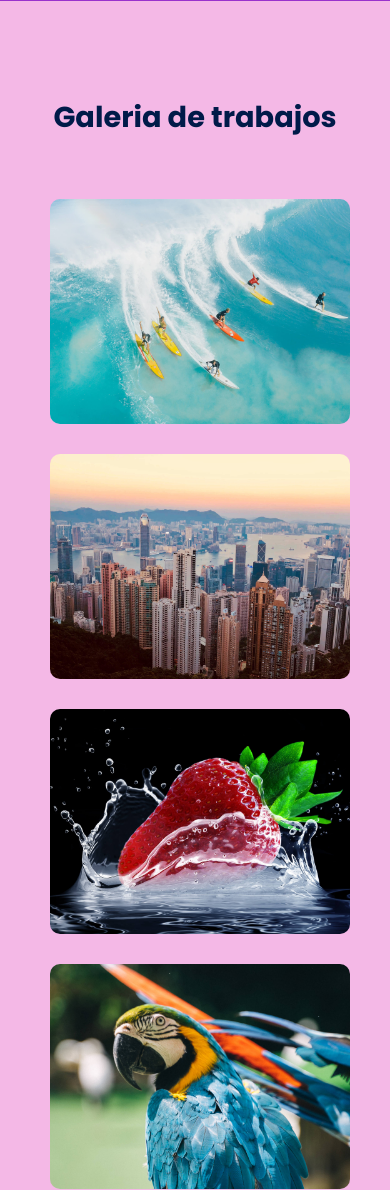
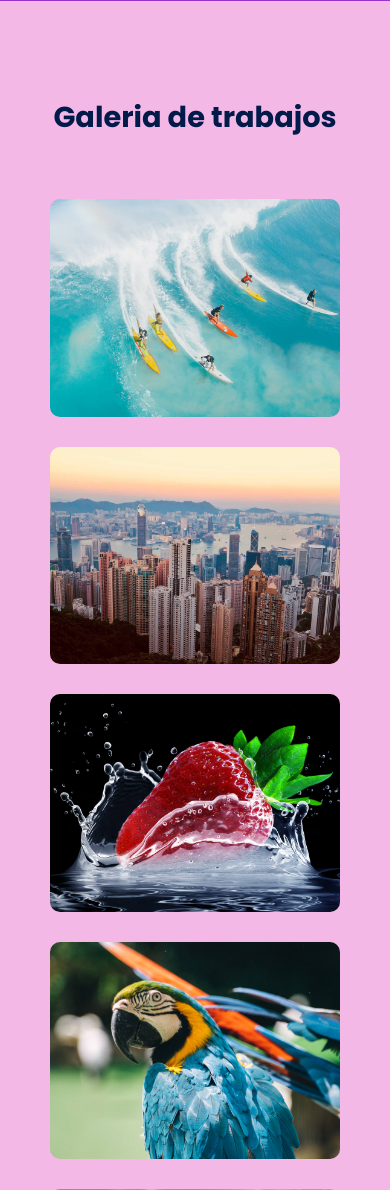
Before and after one commit to manitosypies/manitosypies.github.io, a PHP site: page / in a window 390 px wide; the page is wider, and only the part inside the window is pictured. Shown: the part 4084-5274 px from the top of that part. Run offline with PHP 8.4, Linux system fonts and the light colour scheme.

Commit message:
movil modificaciones

```diff
--- a/css/estilos_pagin.css
+++ b/css/estilos_pagin.css
@@ -465,6 +465,12 @@ body {
         height: 200px;
     }
 
+    .img-gallery{
+        padding: 15px 50px;
+        display: grid;
+        grid-template-columns: repeat(auto-fit,minmax(200px,1fr));
+        gap: 30px;
+    }
 
     .footer_container{
         flex-wrap: wrap;
@@ -514,6 +520,13 @@ body {
         margin-top: 15px;
     }
 
+    .img-gallery{
+        padding: 15px 50px;
+        display: grid;
+        grid-template-columns: repeat(auto-fit,minmax(150px,1fr));
+        gap: 30px;
+    }
+
     .footer_title{
         justify-self: start;
         margin-bottom: 15px;
```
